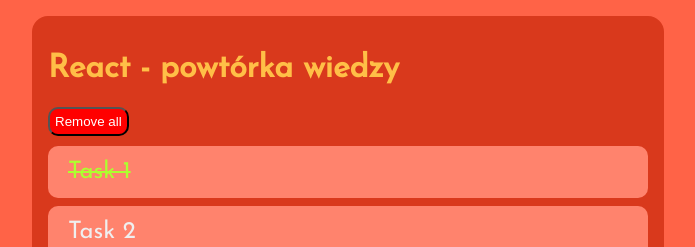
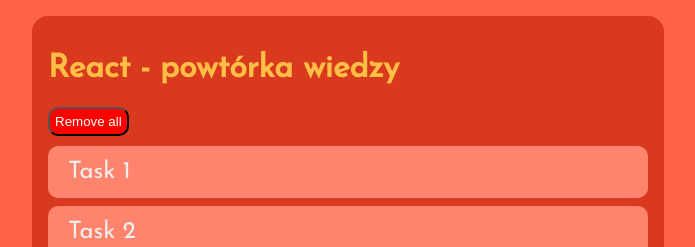
Before and after one commit to MarkFicht/react-training, a React (Create React App) app in the folder todo-feat/: page / in a window 1280 px wide. Shown: the top 247 px of the page, without its empty margins (292-987 px from the left). Built offline with nearby package versions, Linux system fonts and the light colour scheme; data requests are answered from the project's data file.

Commit message:
todo-feat: async helpers + async () + await + new structure for request and api

```diff
--- a/todo-feat/json-server/db.json
+++ b/todo-feat/json-server/db.json
@@ -1,7 +1,7 @@
 {
   "todo_items": [
     {
-      "done": true,
+      "done": false,
       "content": "Task 1",
       "key": "u1",
       "id": 1
--- a/todo-feat/src/containers/ToDoList/index.js
+++ b/todo-feat/src/containers/ToDoList/index.js
@@ -1,8 +1,10 @@
 import React, { Component } from 'react'
+import styled from 'styled-components'
 
 import ToDoItem from '../../components/ToDoItem'
 import NewToDoForm from '../../components/NewToDoForm'
-import styled from 'styled-components'
+
+import * as toDoItemApi from '../../helpers/toDoItemApi'
 
 const Container = styled.div`
     background: #D9391C;
@@ -26,17 +28,20 @@
     margin-bottom: 10px;
 `
 
-/**
- * json-server --watch db.json --port 4000
- */
-const url = `http://localhost:4000/todo_items`;
-
 class ToDoList extends Component {
 
-    componentDidMount = () => {
-        fetch( url )
-            .then( res => res.json() )
-            .then( json => this.setState({tasks: json}) )
+    componentDidMount = async () => {
+        const tasks = await toDoItemApi.getAll()
+        console.log(tasks)
+        this.setState({ tasks })
+
+        // fetch( `http://localhost:4000/todo_items` )
+        //     .then( res => res.json() )
+        //     .then( json => this.setState({tasks: json}) )
+
+        //--- Wersja bez async await ---//
+        // toDoItemApi.getAll()
+        //     .then( r=> ... )
     }
 
     static defaultProps = {
@@ -80,7 +85,7 @@
             <Container>
                 <Header>{title}</Header>
                 <DestroyButton onClick={ this.removeAll }>Remove all</DestroyButton>
-                {tasks.map(task => <ToDoItem id={task.id} key={task.key} text={task.content} done={task.done} />)}
+                { tasks.map(task => <ToDoItem id={task.id} key={task.key} text={task.content} done={task.done} />) }
                 <NewToDoForm
                     onSubmit={this.addNewTask}
                     onChange={this.updateDraft}
--- /dev/null
+++ b/todo-feat/src/helpers/api.js
@@ -0,0 +1,8 @@
+export const get = url =>
+    new Promise(
+        (resolve, reject) => {
+            fetch(url)
+                .then( res => res.json() )
+                .then( json => resolve(json) )
+        }
+    )
--- /dev/null
+++ b/todo-feat/src/helpers/routes.js
@@ -0,0 +1,8 @@
+const serverUrl = `http://localhost:4000`;
+
+export const toDoItemsApiUrl = id =>
+    id ? `${serverUrl}/todo_items/${id}` : `${serverUrl}/todo_items`
+
+/**
+* json-server --watch db.json --port 4000
+*/
--- /dev/null
+++ b/todo-feat/src/helpers/toDoItemApi.js
@@ -0,0 +1,5 @@
+import { toDoItemsApiUrl } from './routes'
+import * as api from './api'
+
+export const getAll = () =>
+    api.get( toDoItemsApiUrl() )
```
